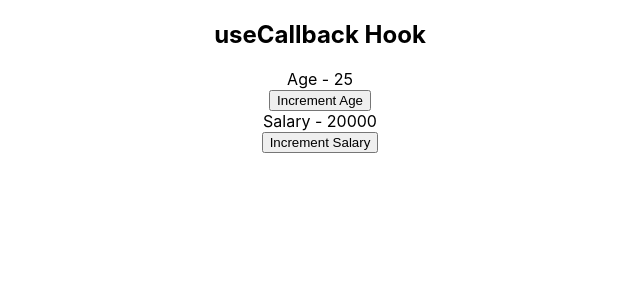
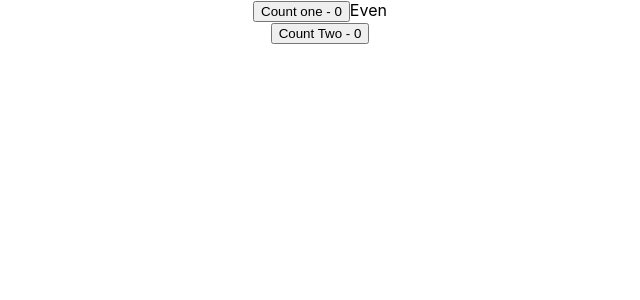
Before and after one commit to SandeepKumar377/ReactJs-Hooks-Tut, a React (Create React App) app: page / in a window 1280 px wide. Shown: the top 300 px of the page, without its empty margins (320-960 px from the left). Built offline with nearby package versions, Linux system fonts and the light colour scheme.

Commit message:
useMemo_Hook

```diff
--- a/src/App.js
+++ b/src/App.js
@@ -1,6 +1,7 @@
 import React from 'react';
 import './App.css';
-import ParentComponent from './components/ParentComponent';
+import UseMemoCounter from './components/UseMemoCounter';
+// import ParentComponent from './components/ParentComponent';
 // import DataFetchingTwo from './components/DataFetchingTwo';
 // import DataFetchingOne from './components/DataFetchingOne';
 // import UseReducerWithContextA from './components/UseReducerWithContextA';
@@ -48,7 +49,8 @@ function App() {
   // const [count, dispatch] = useReducer(reducer, initialState)
   return (
     <div className="App">
-      <ParentComponent/>
+      <UseMemoCounter/>
+      {/* <ParentComponent/> */}
       {/* <DataFetchingTwo/> */}
       {/* <DataFetchingOne/> */}
       {/* <CountContext.Provider value={{countState: count, countDispatch: dispatch}} >
--- /dev/null
+++ b/src/components/UseMemoCounter.js
@@ -0,0 +1,33 @@
+import React, { useState, useMemo } from 'react'
+
+const UseMemoCounter = () => {
+    const [counteOne, setCounteOne] = useState(0)
+    const [counteTwo, setCounteTwo] = useState(0)
+
+    const incrementOne = () => {
+        setCounteOne(counteOne + 1)
+    }
+    const incrementTwo = () => {
+        setCounteTwo(counteTwo + 2)
+    }
+
+    const isEven = useMemo(() => {
+        let i = 0
+        while (i < 2000000000) i++
+        return counteOne % 2 === 0
+    }, [counteOne])
+
+    return (
+        <div>
+            <div>
+                <button onClick={incrementOne} >Count one - {counteOne}</button>
+                <span>{isEven ? 'Even' : 'Odd'}</span>
+            </div>
+            <div>
+                <button onClick={incrementTwo} >Count Two - {counteTwo}</button>
+            </div>
+        </div>
+    )
+}
+
+export default UseMemoCounter
```
